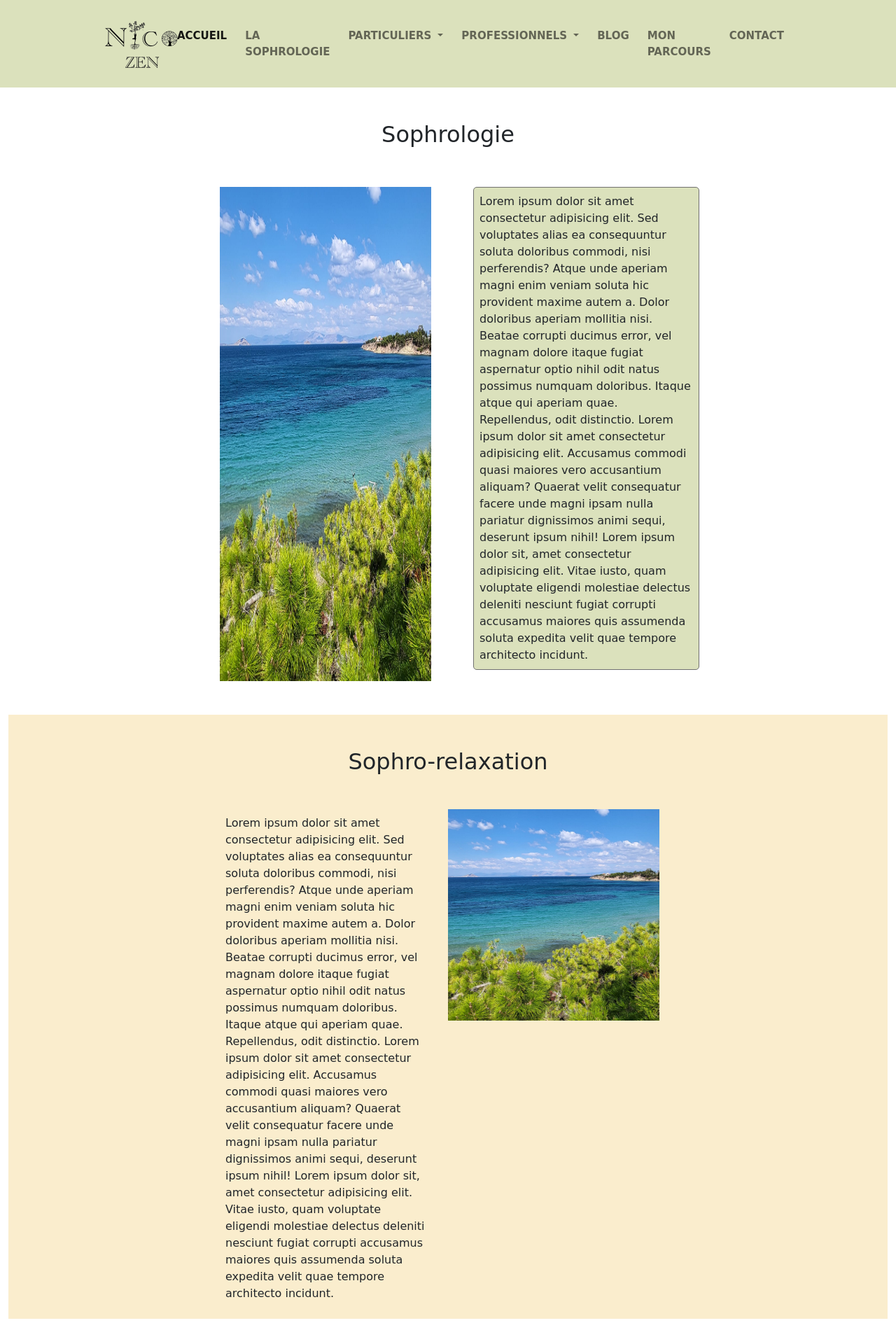
After one commit to OlivierDufour62/nicosophro, a PHP site: page /individual.php in a window 1280 px wide. The commit adds this page. Shown: the top 1920 px of the page at 70% size. Run offline with PHP 8.4, Linux system fonts and the light colour scheme.

Commit message:
individual ok

```diff
--- a/assets/css/main.css
+++ b/assets/css/main.css
@@ -46,7 +46,7 @@ nav {
 }
 
 .space-mt50 {
-    margin-top: 50px;
+    margin-top: 50px !important;
 }
 
 .space-mt100 {
--- /dev/null
+++ b/individual.php
@@ -0,0 +1,66 @@
+<!DOCTYPE html>
+<html lang="fr">
+
+<head>
+    <meta charset="UTF-8">
+    <meta http-equiv="X-UA-Compatible" content="IE=edge">
+    <meta name="viewport" content="width=device-width, initial-scale=1.0">
+    <link rel="stylesheet" href="https://cdn.jsdelivr.net/npm/bootstrap@5.2.2/dist/css/bootstrap.min.css">
+    <link rel="preconnect" href="https://fonts.googleapis.com">
+    <link rel="preconnect" href="https://fonts.gstatic.com" crossorigin>
+    <link href="https://fonts.googleapis.com/css2?family=Dancing+Script:wght@400;500&display=swap" rel="stylesheet">
+    <link rel="stylesheet" href="assets/css/main.css">
+    <title>Bienvenue</title>
+</head>
+
+<body class="container-fluid">
+    <?php
+    require_once 'partials/header.php';
+    ?>
+
+    <section id="individual-part-1">
+        <div class="text-center mt-5">
+            <h2>Sophrologie</h2>
+        </div>
+        <div class="col-12 row">
+            <div class="mt-5 mb-5 col-6 d-flex justify-content-end">
+                <img src="assets/img/IMG-20221117-WA0008.jpg" alt="" class="img-fluid col-6">
+            </div>
+            <div class="col-4 p-5">
+                <p class="bg-green p-2 border">Lorem ipsum dolor sit amet consectetur adipisicing elit. Sed voluptates alias ea consequuntur soluta doloribus commodi, nisi perferendis? Atque unde aperiam magni enim veniam soluta hic provident maxime autem a.
+                    Dolor doloribus aperiam mollitia nisi. Beatae corrupti ducimus error, vel magnam dolore itaque fugiat aspernatur optio nihil odit natus possimus numquam doloribus. Itaque atque qui aperiam quae. Repellendus, odit distinctio. Lorem ipsum dolor sit amet consectetur adipisicing elit. Accusamus commodi quasi maiores vero accusantium aliquam? Quaerat velit consequatur facere unde magni ipsam nulla pariatur dignissimos animi sequi, deserunt ipsum nihil! Lorem ipsum dolor sit, amet consectetur adipisicing elit. Vitae iusto, quam voluptate eligendi molestiae delectus deleniti nesciunt fugiat corrupti accusamus maiores quis assumenda soluta expedita velit quae tempore architecto incidunt.</p>
+            </div>
+        </div>
+    </section>
+
+    <section id="individual-part-2" class="background-brown">
+        <div class="text-center pt-5">
+            <h2>Sophro-relaxation</h2>
+        </div>
+        <div class="col-12 row mt-5">
+            <div class="col-6 d-flex justify-content-end">
+                <p class="col-6 p-2">Lorem ipsum dolor sit amet consectetur adipisicing elit. Sed voluptates alias ea consequuntur soluta doloribus commodi, nisi perferendis? Atque unde aperiam magni enim veniam soluta hic provident maxime autem a.
+                    Dolor doloribus aperiam mollitia nisi. Beatae corrupti ducimus error, vel magnam dolore itaque fugiat aspernatur optio nihil odit natus possimus numquam doloribus. Itaque atque qui aperiam quae. Repellendus, odit distinctio. Lorem ipsum dolor sit amet consectetur adipisicing elit. Accusamus commodi quasi maiores vero accusantium aliquam? Quaerat velit consequatur facere unde magni ipsam nulla pariatur dignissimos animi sequi, deserunt ipsum nihil! Lorem ipsum dolor sit, amet consectetur adipisicing elit. Vitae iusto, quam voluptate eligendi molestiae delectus deleniti nesciunt fugiat corrupti accusamus maiores quis assumenda soluta expedita velit quae tempore architecto incidunt.</p>
+            </div>
+            <div class="col-6 mb-5">
+                <img src="assets/img/IMG-20221117-WA0008.jpg" alt="" class="img-fluid col-6">
+            </div>
+        </div>
+    </section>
+    <section id="individual-part-3">
+        <div class="text-center mt-5">
+            <h2>Méditation</h2>
+        </div>
+        <div class="col-12 row">
+            <div class="mt-5 mb-5 col-6 d-flex justify-content-end">
+                <img src="assets/img/IMG-20221117-WA0003.jpg" alt="" class="img-fluid col-6">
+            </div>
+            <div class="col-4 p-5">
+                <p class="bg-green p-2 border">Lorem ipsum dolor sit amet consectetur adipisicing elit. Sed voluptates alias ea consequuntur soluta doloribus commodi, nisi perferendis? Atque unde aperiam magni enim veniam soluta hic provident maxime autem a.
+                    Dolor doloribus aperiam mollitia nisi. Beatae corrupti ducimus error, vel magnam dolore itaque fugiat aspernatur optio nihil odit natus possimus numquam doloribus. Itaque atque qui aperiam quae. Repellendus, odit distinctio. Lorem ipsum dolor sit amet consectetur adipisicing elit. Accusamus commodi quasi maiores vero accusantium aliquam? Quaerat velit consequatur facere unde magni ipsam nulla pariatur dignissimos animi sequi, deserunt ipsum nihil! Lorem ipsum dolor sit, amet consectetur adipisicing elit. Vitae iusto, quam voluptate eligendi molestiae delectus deleniti nesciunt fugiat corrupti accusamus maiores quis assumenda soluta expedita velit quae tempore architecto incidunt.</p>
+            </div>
+        </div>
+    </section>
+    <?php
+    require_once 'partials/footer.php';
+    ?>
--- a/partials/header.php
+++ b/partials/header.php
@@ -23,7 +23,7 @@
                                         PARTICULIERS
                                     </a>
                                     <ul class="dropdown-menu">
-                                        <li><a class="dropdown-item" href="#">Individuel</a></li>
+                                        <li><a class="dropdown-item" href="individual.php">Individuel</a></li>
                                         <li><a class="dropdown-item" href="#">Groupe</a></li>
                                         <li class="nav-item dropdown">
                                             <a class="dropdown-item dropdown-toggle" href="#" data-bs-toggle="dropdown">Atelier</a>
```
